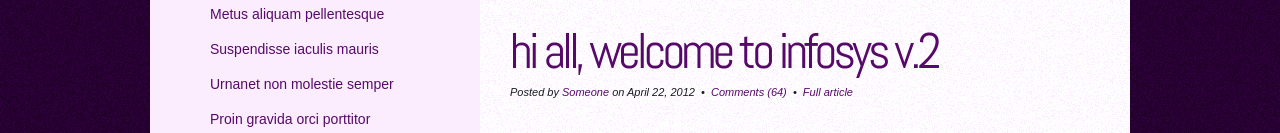
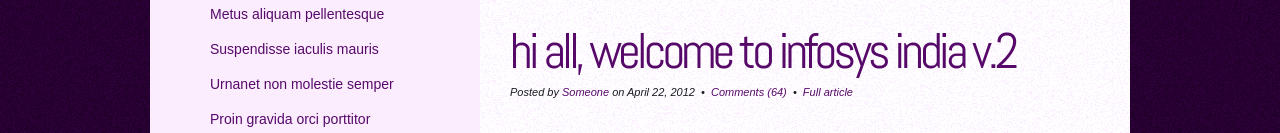
Before and after one commit to dheera18/simple_html_project, a plain HTML site: page index.html in a window 1280 px wide. Shown: the part 641-774 px from the top of the page. Drawn offline with nearby package versions, Linux system fonts and the light colour scheme.

Commit message:
Update index.html

```diff
--- a/index.html
+++ b/index.html
@@ -1,4 +1,4 @@
-<!DOCTYPE html PUBLIC "-//W3C//DTD XHTML 1.0 Strict//EN" "http://www.w3.org/TR/xhtml1/DTD/xhtml1-strict.dtd">
+ <!DOCTYPE html PUBLIC "-//W3C//DTD XHTML 1.0 Strict//EN" "http://www.w3.org/TR/xhtml1/DTD/xhtml1-strict.dtd">
 <!--
 Design by TEMPLATED
 http://templated.co
@@ -93,7 +93,7 @@
 				});
 			</script>
 				<div class="post">
-					<h2 class="title"><a href="#">Hi all, Welcome to Infosys </a> v.2</h2>
+					<h2 class="title"><a href="#">Hi all, Welcome to Infosys India </a> v.2</h2>
 					<p class="meta">Posted by <a href="#">Someone</a> on April 22, 2012
 						&nbsp;&bull;&nbsp; <a href="#" class="comments">Comments (64)</a> &nbsp;&bull;&nbsp; <a href="#" class="permalink">Full article</a></p>
 					<div class="entry">
```
